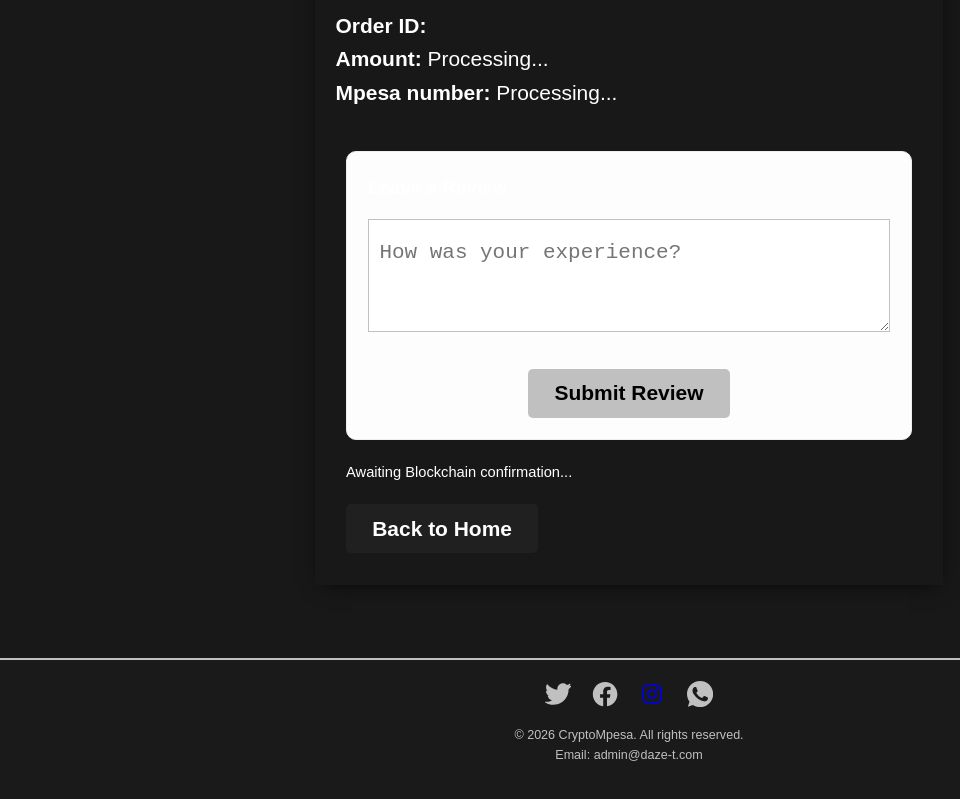
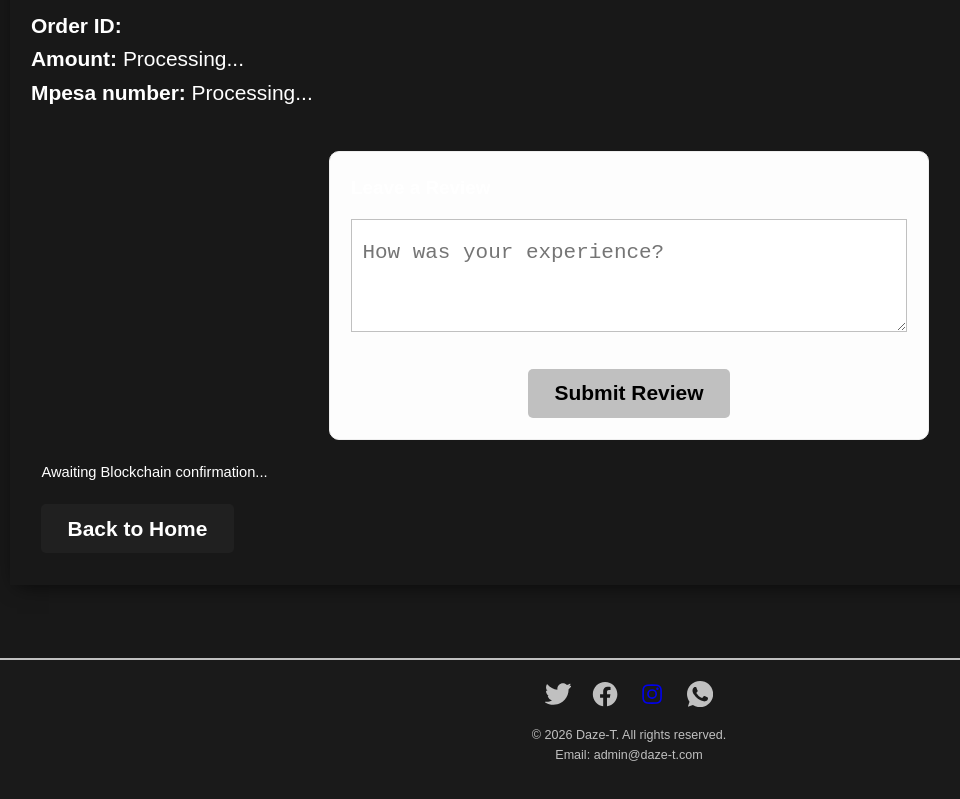
Before and after one commit to davidkiama/Daze-T, a React (Create React App) app: page /success in a window 1280 px wide. Shown: the part 233-1032 px from the top of the page, without its empty margins (11-971 px from the left). Built offline with nearby package versions, Linux system fonts and the light colour scheme.

Commit message:
Code cleanup

```diff
--- a/src/components/Footer/Footer.js
+++ b/src/components/Footer/Footer.js
@@ -56,7 +56,7 @@ function Footer() {
           </a>
         </div>
         <p className="copyright" style={{ color: "#C0C0C0", fontSize: "1.2rem" }}>
-          &copy; {new Date().getFullYear()} CryptoMpesa. All rights reserved.
+          &copy; {new Date().getFullYear()} Daze-T. All rights reserved.
         </p>
 
         <p className="copyright" style={{ color: "#C0C0C0", fontSize: "1.2rem" }}>
--- a/src/components/Pages/PaymentStatus.js
+++ b/src/components/Pages/PaymentStatus.js
@@ -77,6 +77,10 @@ function PaymentStatus({ darkMode }) {
                 {paymentData?.pay_amount} {paymentData?.pay_currency?.toUpperCase()}
               </strong>
             </p>
+
+            <small>Please send the exact amount shown to avoid delay.</small>
+            <br />
+
             <small>(Approx {paymentData?.amount_kes} KES)</small>
 
             <div className="payment__address-container" style={{ marginTop: "1.5rem" }}>
--- a/src/index.css
+++ b/src/index.css
@@ -57,7 +57,6 @@ body {
 }
 
 .card {
-  width: 60rem;
   padding: 3rem;
   margin: auto;
   /* padding-left: 4rem; */
```
Also changed, not shown: 1 other file (tests, documents, lock files or other folders).
